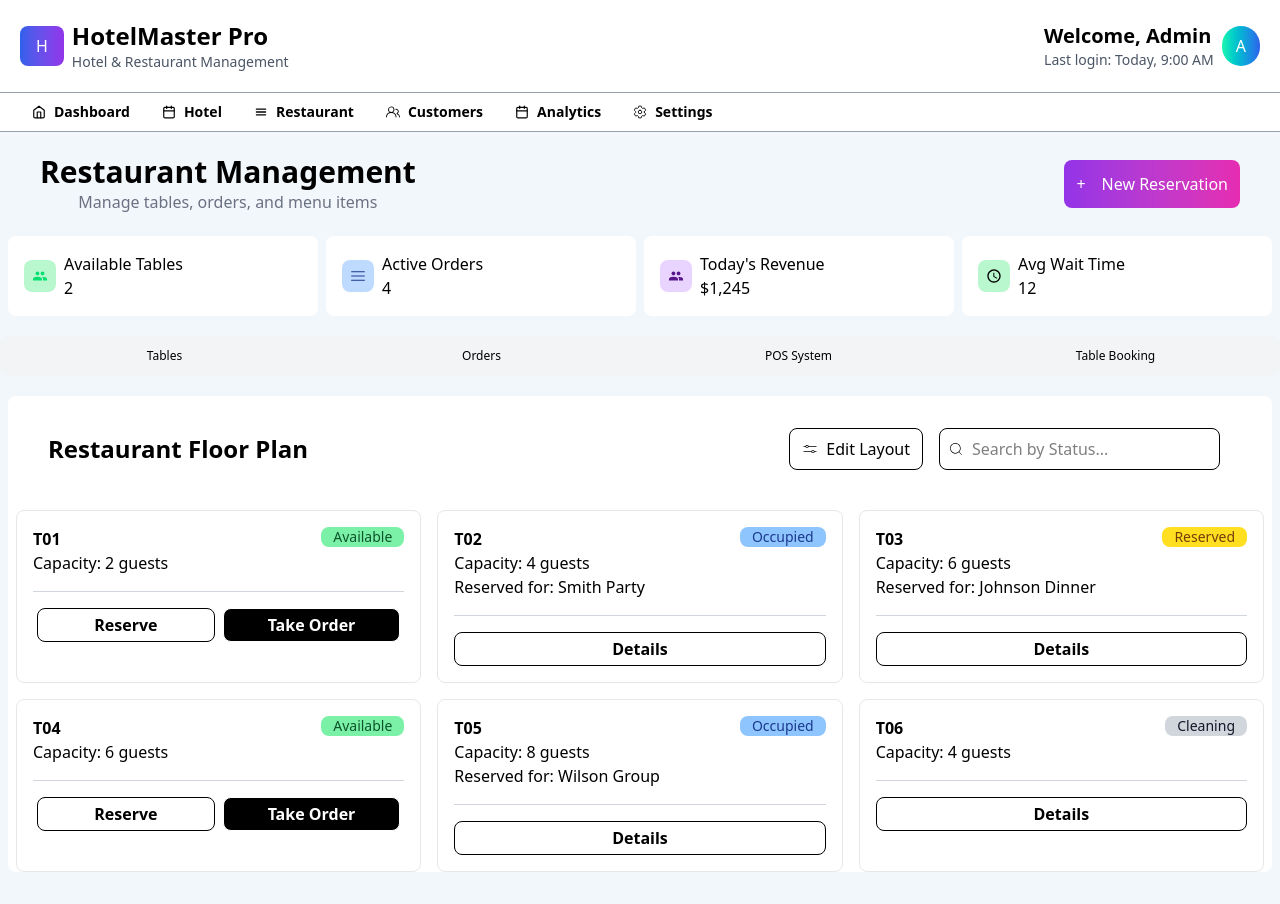
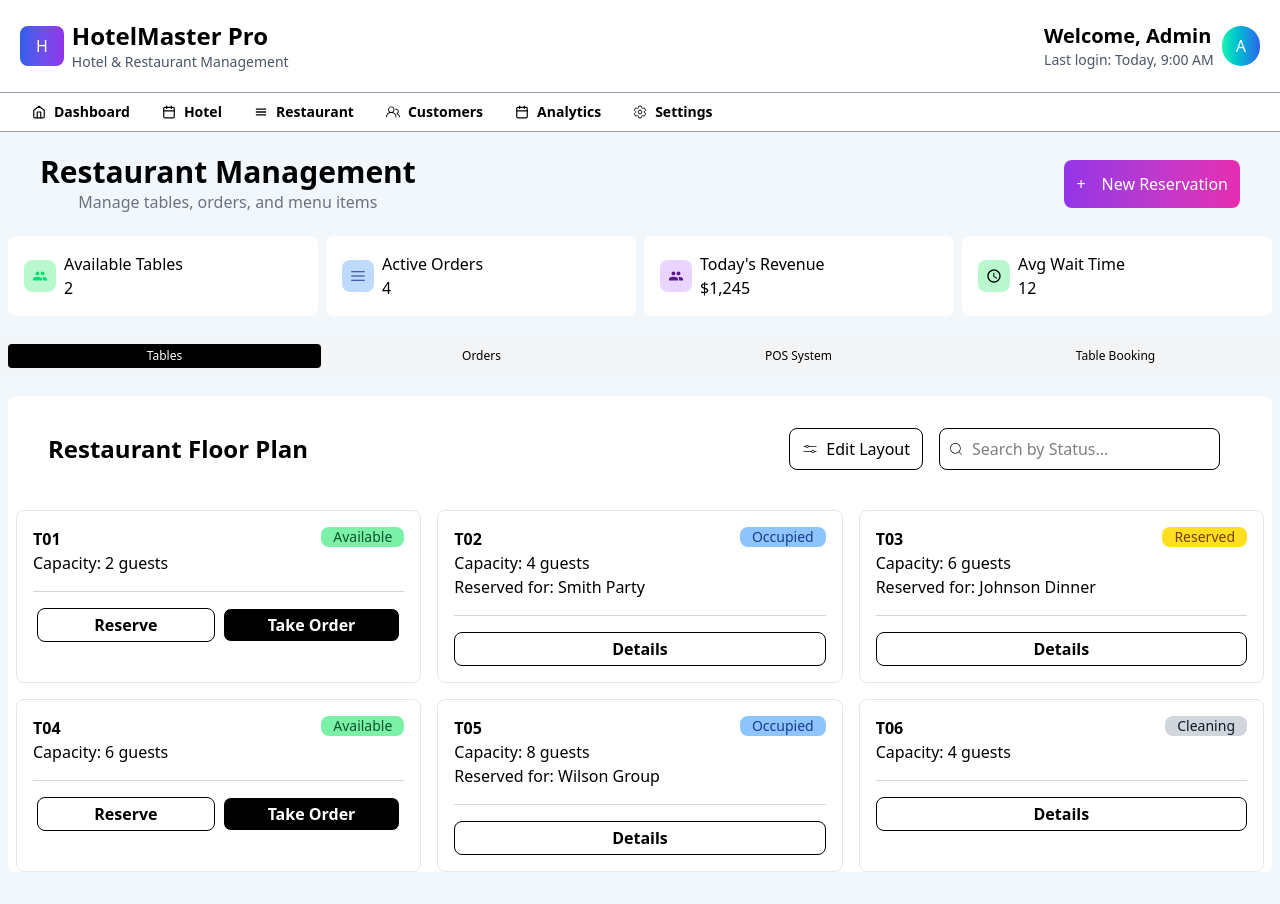
Before and after one commit to SurajPrasad-13/React-Room-Booking-Weebsite, a React (Vite) app: page /tables in a window 1280 px wide. Built offline with nearby package versions, Linux system fonts and the light colour scheme.

Commit message:
correct the path of tables

```diff
--- a/src/Components/Restaurant/RestaurantHeader.jsx
+++ b/src/Components/Restaurant/RestaurantHeader.jsx
@@ -69,7 +69,7 @@ function RestaurantHeader() {
       </div>
       <div className="bg-[#f3f4f6] w-full rounded-lg my-5 px-2 py-2 flex items-center justify-between gap-1">
         <NavLink
-          to="/"
+          to="/tables"
           className={({ isActive }) =>
             isActive
               ? "bg-black text-white rounded px-2 py-1 text-xs font-medium text-center flex-1"
```
